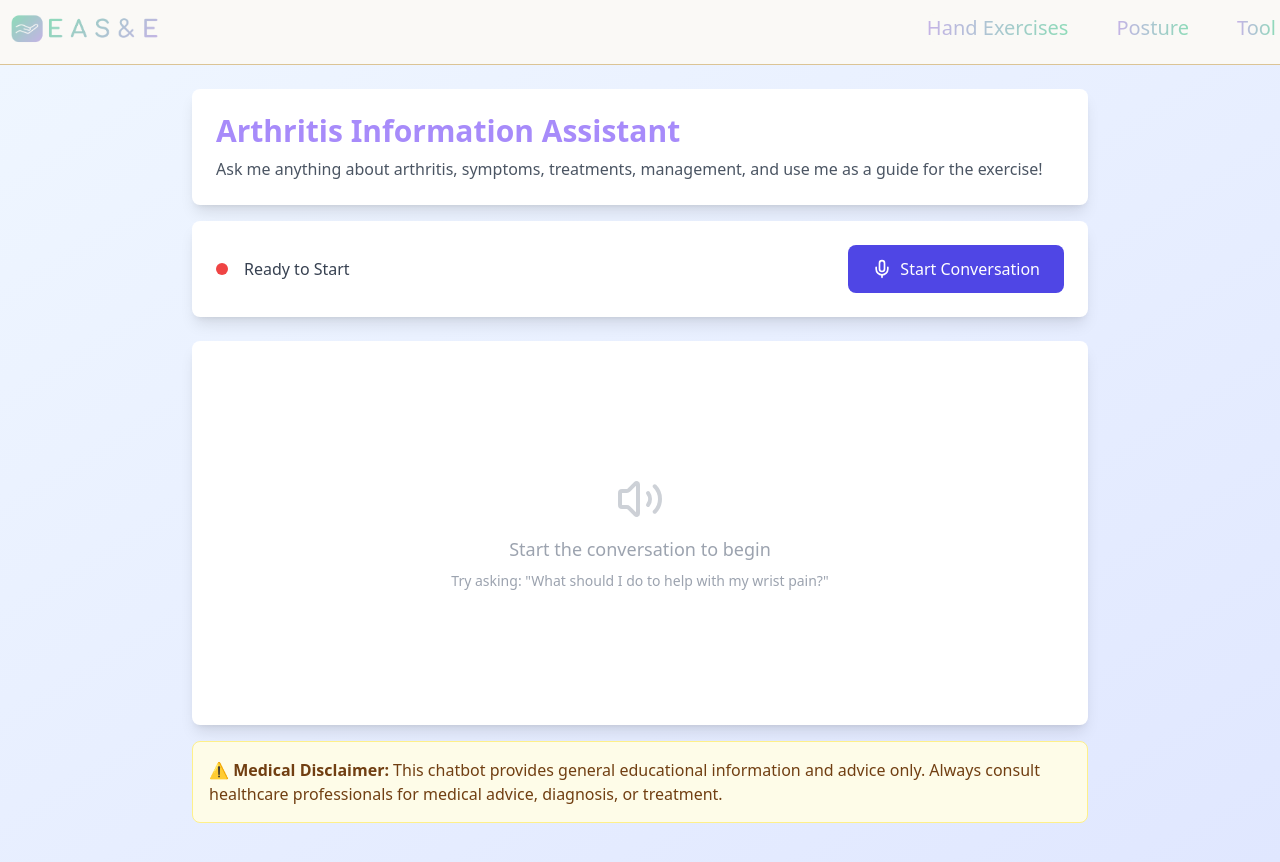
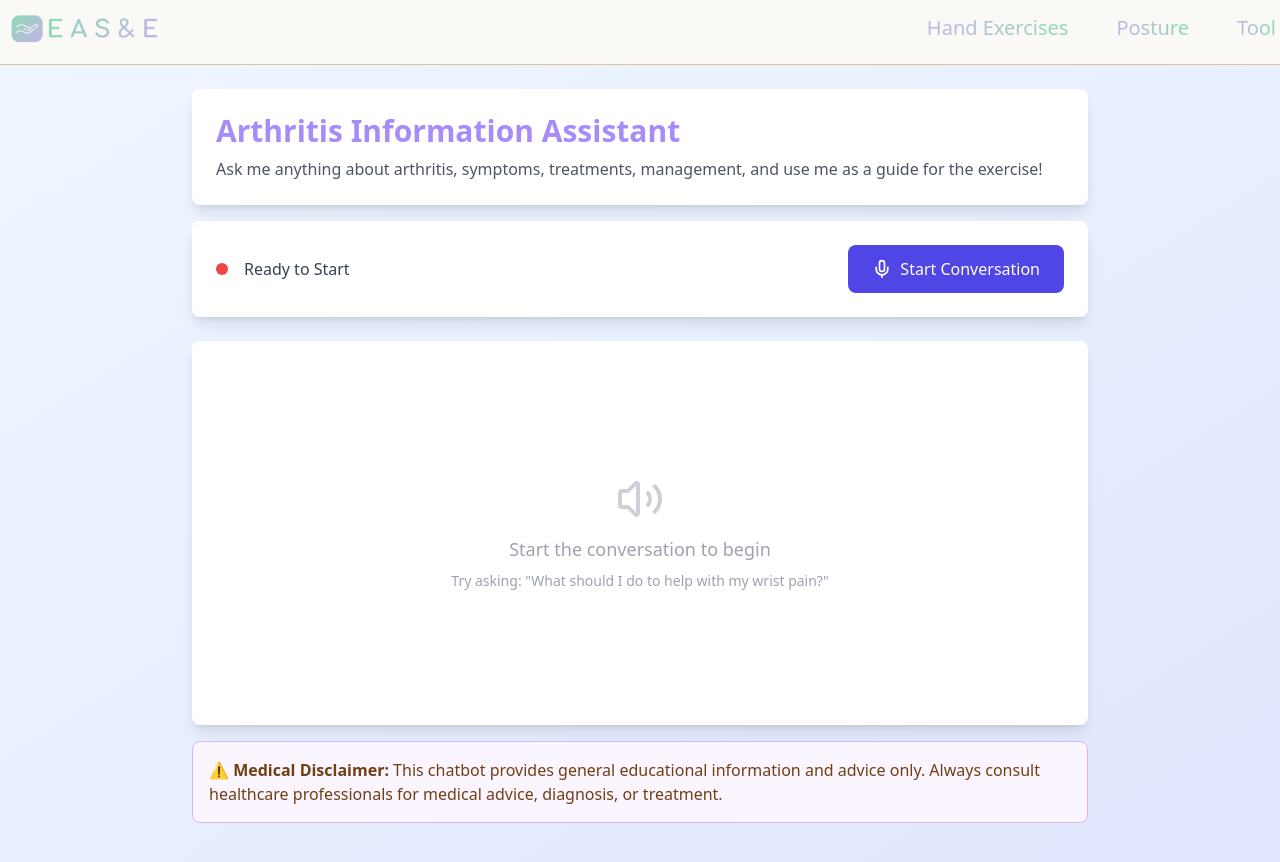
Before and after one commit to mafruhamanal/ease, a React (Create React App) app: page /ai in a window 1280 px wide. Both pictures are taken after a click on the link "Hand Exercises". Shown: the top 862 px of the page. Built offline with nearby package versions, Linux system fonts and the light colour scheme.

Commit message:
chatbot frontend

```diff
--- a/src/Arthritis.jsx
+++ b/src/Arthritis.jsx
@@ -221,7 +221,7 @@ const ArthritisChatbot = () => {
           )}
         </div>
 
-        <div className="mt-4 p-4 bg-yellow-50 border border-yellow-200 rounded-lg">
+        <div className="mt-4 p-4 bg-purple-50 border border-purple-300 rounded-lg">
           <p className="text-s text-yellow-900">
             <strong>⚠️ Medical Disclaimer:</strong> This chatbot provides
             general educational information and advice only. Always consult
```
